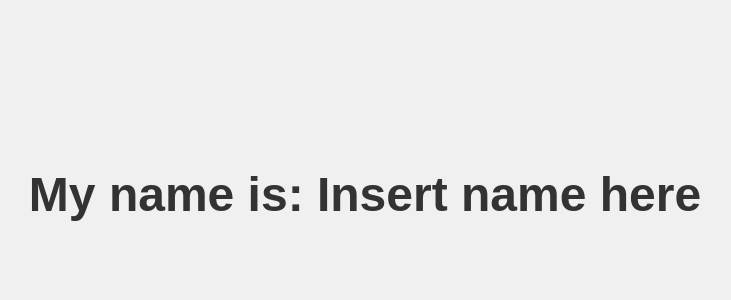
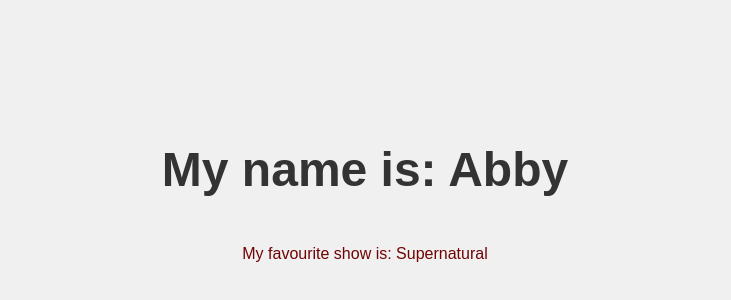
Before and after one commit to Abby2305/GitHubTutorialCLI, a plain HTML site: page MyWebsite.html in a window 1280 px wide. Shown: the part 206-506 px from the top of the page, without its empty margins (275-1006 px from the left). Drawn offline with Linux system fonts and the light colour scheme.

Commit message:
Updated the website py adding a line of text in a paragraph tag and adding some css to it

```diff
--- a/MyWebsite.html
+++ b/MyWebsite.html
@@ -7,6 +7,7 @@
     <style>
         body {
             display: flex;
+            flex-direction: column;
             justify-content: center;
             align-items: center;
             height: 100vh;
@@ -18,9 +19,13 @@
             font-size: 3rem;
             color: #333;
         }
+        p {
+            color: #700303;
+        }
     </style>
 </head>
 <body>
-    <h1>My name is: Insert name here</h1>
+    <h1>My name is: Abby</h1>
+    <p>My favourite show is: Supernatural</p>
 </body>
 </html>
```
